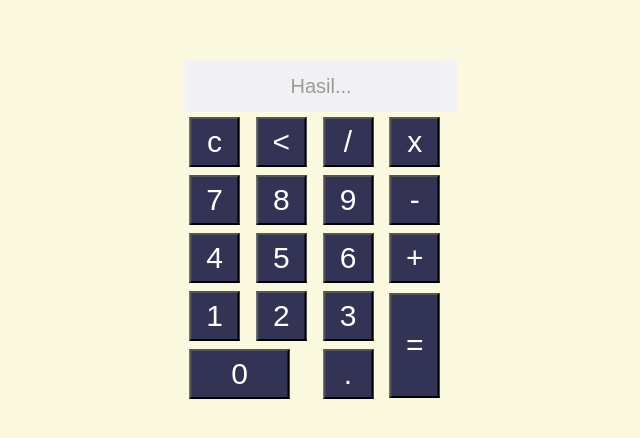
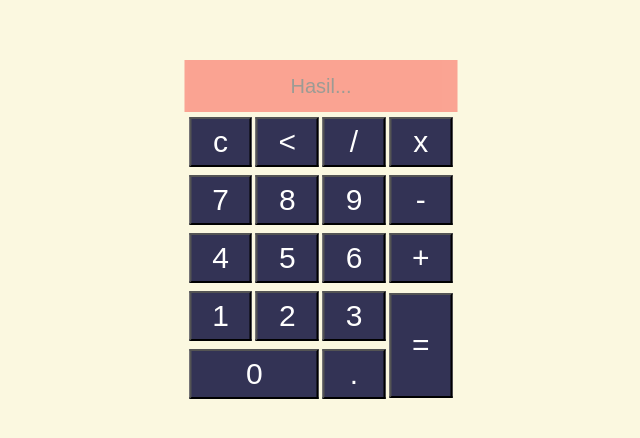
Before and after one commit to mohans1022/kalkulator-js, a plain HTML site: page index.html in a window 1280 px wide. Shown: the part 168-606 px from the top of the page, without its empty margins (321-961 px from the left). Drawn offline with Linux system fonts and the light colour scheme.

Commit message:
memperbaiki width button 0 dari file index.html

```diff
--- a/index.html
+++ b/index.html
@@ -39,7 +39,7 @@
             </tr>
 
             <tr>
-                <td colspan="2"><input type="button" class="button" style="width: 100px;" value="0" oneclick="insert(0)"></td>
+                <td colspan="2"><input type="button" class="button" style="width: 100%;" value="0" oneclick="insert(0)"></td>
                 <td><input type="button" class="button" value="." onclick="insert"></td>
             </tr>
         </table>
--- a/style.css
+++ b/style.css
@@ -9,7 +9,7 @@ body{
     background: transparent;
 }
 .button{
-	width: 50px;
+	width: 100%;
 	height: 50px;
 	font-size: 30px;
 	margin: 2px;
@@ -18,7 +18,7 @@ body{
 	background: #335;
 }
 .button:hover {
-	width: 50px;
+	width: 100%;
 	height: 50px;
 	font-size: 30px;
 	border: none;
@@ -33,7 +33,7 @@ body{
 	outline: none;
 	font-size: 20px;
 	text-align: center;
-	background: #eeefff;
+	background: #FA8072;
 	opacity: .7;
 }
 .number-keys{
```
